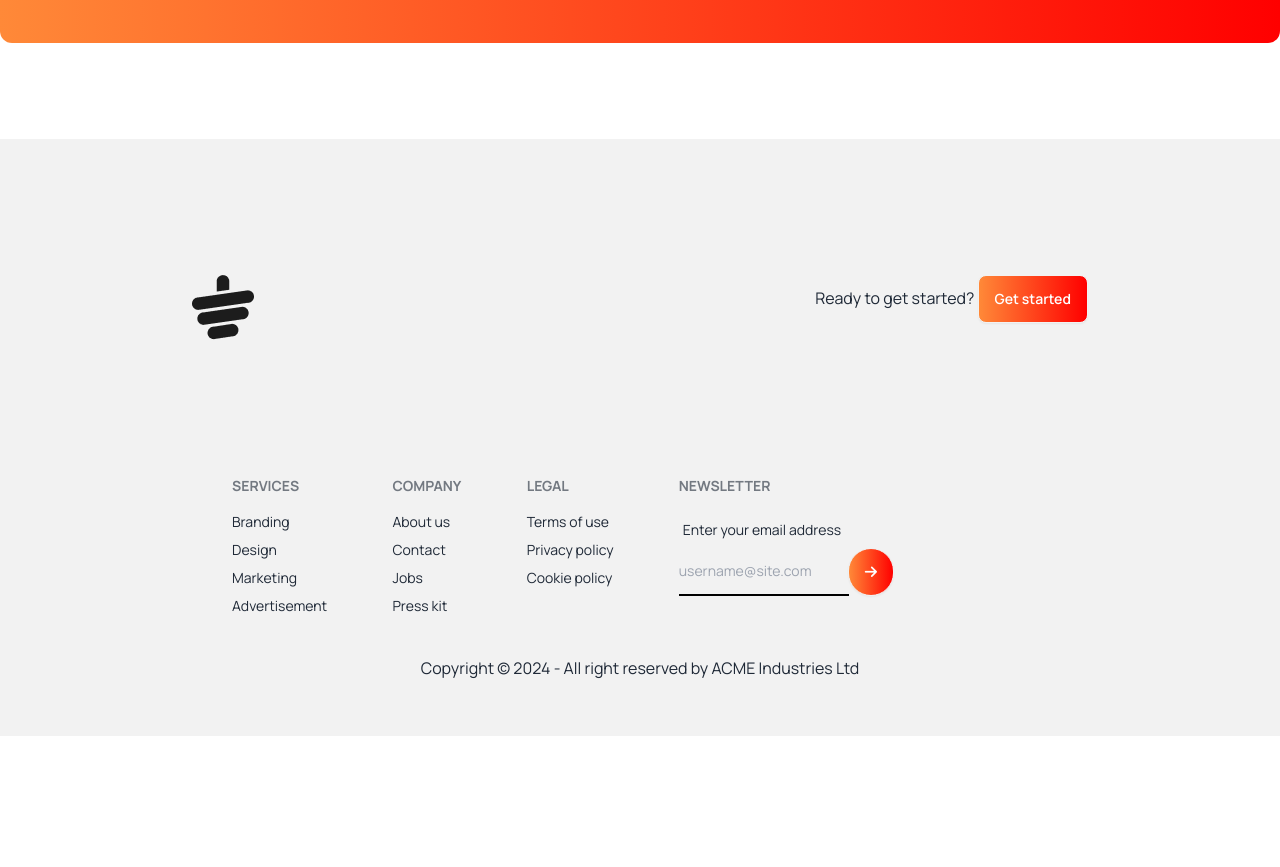
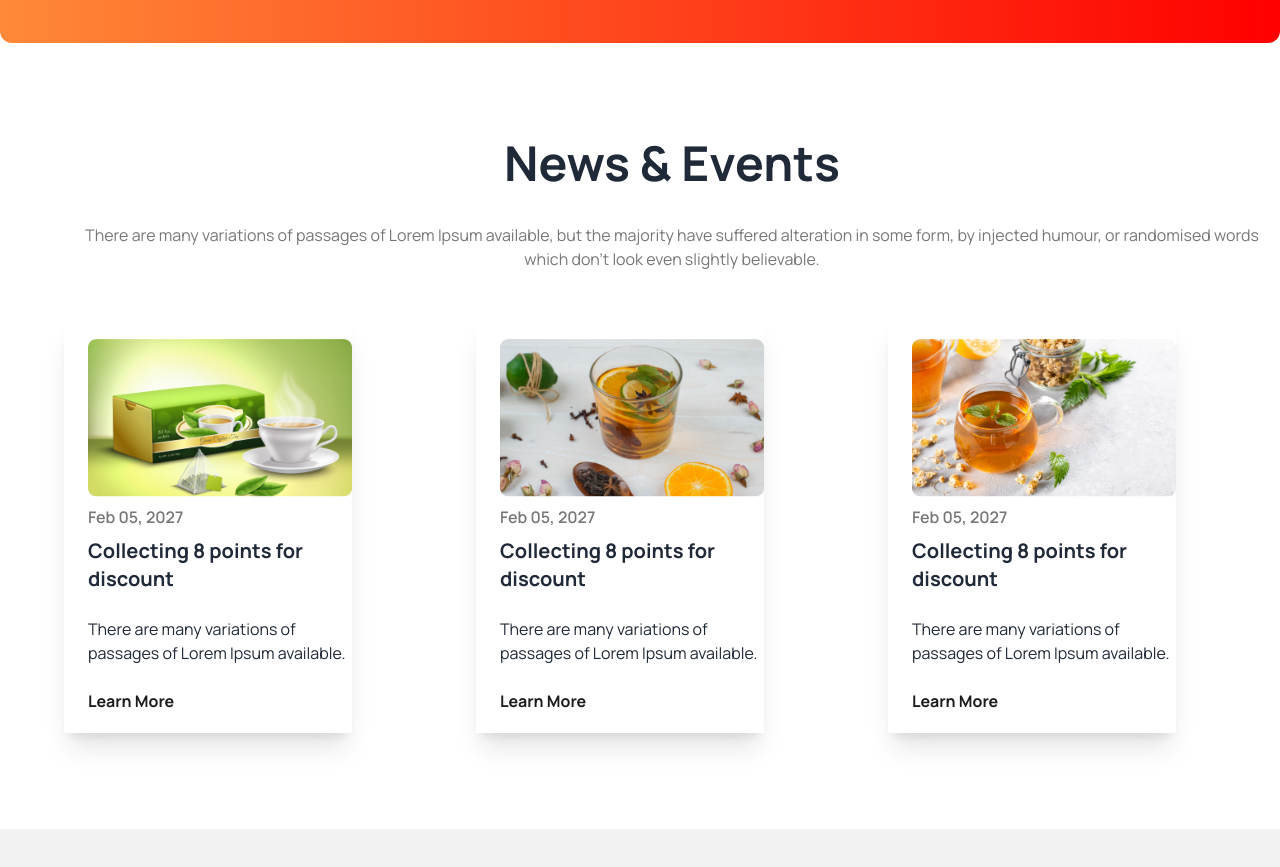
Before and after one commit to Emrandu1989/tea-house-with-daisyui, a plain HTML site: page index.html in a window 1280 px wide. Shown: the part 2420-3287 px from the top of the page. Before the commit the page ends 3156 px from the top, so only its background shows below. Drawn offline with nearby package versions, Linux system fonts and the light colour scheme.

Commit message:
news and events section added

```diff
--- a/index.html
+++ b/index.html
@@ -188,7 +188,56 @@
                     </div>
                 </div>
             </section>
+
+            <!-- News and Events Section -->
+            <section class="my-24 text-center ml-16">
+                 <div class="section-title space-y-9">
+                    <h2 class="text-5xl font-bold">News & Events</h2>
+                    <p class="text-[#777] ">There are many variations of passages of Lorem Ipsum available, but the majority have suffered alteration in some form, by injected humour, or randomised words which don't look even slightly believable. </p>
+                 </div>
+
+                 <div class="card-container grid grid-cols-1 md:grid-cols-2 lg:grid-cols-3 gap-5 mt-12">
+              <!-- card 1 -->
+              <div class=" pl-6 py-5 space-y-2 w-72 bg-base-100 shadow-xl">
+                <figure><img src="./images/news-1.png" alt="Shoes" /></figure>
+                <p class="text-[#777] text-start font-semibold">Feb 05, 2027</p>
+                <div class="space-y-6">
+                  <h2 class="text-xl text-start font-bold">Collecting 8 points for discount</h2>
+                  <p class="text-start">There are many variations of passages of Lorem Ipsum available.</p>
+                  <div class="card-actions ">
+                    <button class=" font-bold text-[#1C1C1C]">Learn More</button>
+                  </div>
+                </div>
+              </div>
+              <!-- card 1 -->
+              <div class=" pl-6 py-5 space-y-2 w-72 bg-base-100 shadow-xl">
+                <figure><img src="./images/news-2.png" alt="Shoes" /></figure>
+                <p class="text-[#777] text-start font-semibold">Feb 05, 2027</p>
+                <div class="space-y-6">
+                  <h2 class="text-xl text-start font-bold">Collecting 8 points for discount</h2>
+                  <p class="text-start">There are many variations of passages of Lorem Ipsum available.</p>
+                  <div class="card-actions ">
+                    <button class=" font-bold text-[#1C1C1C]">Learn More</button>
+                  </div>
+                </div>
+              </div>
+              <!-- card 1 -->
+              <div class=" pl-6 py-5 space-y-2 w-72 bg-base-100 shadow-xl">
+                <figure><img src="./images/news-3.png" alt="Shoes" /></figure>
+                <p class="text-[#777] text-start font-semibold">Feb 05, 2027</p>
+                <div class="space-y-6">
+                  <h2 class="text-xl text-start font-bold">Collecting 8 points for discount</h2>
+                  <p class="text-start">There are many variations of passages of Lorem Ipsum available.</p>
+                  <div class="card-actions ">
+                    <button class=" font-bold text-[#1C1C1C]">Learn More</button>
+                  </div>
+                </div>
+              </div>
+              </div>
+
+            </section>
     </main>
+
     <footer class="px-4 lg:px-48 py-10 bg-base-200 text-base-content">
         <div class="flex justify-between my-24">
             <img src="./images/cup.png" alt="">
```
